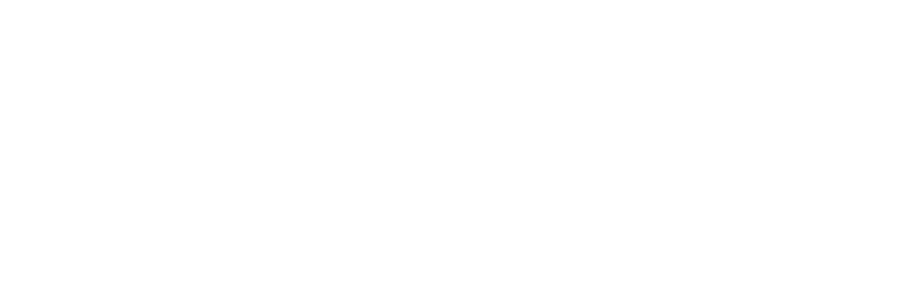
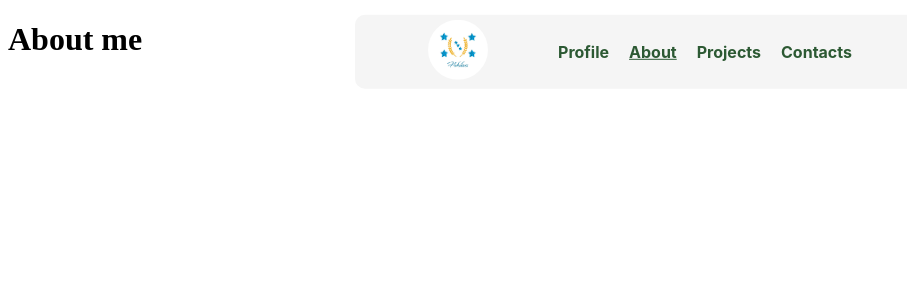
Before and after one commit to hakichris/Christian-portfolio, a React (Create React App) app: page /About in a window 1280 px wide. Before the commit this address had no page. Shown: the top 300 px of the page, without its empty margins (0-907 px from the left). Built offline with nearby package versions, Linux system fonts and the light colour scheme.

Commit message:
Update about.jsx

```diff
--- a/src/App.js
+++ b/src/App.js
@@ -3,6 +3,7 @@
 import ProjectCards from './components/Projects';
 import Contact from './components/Contact';
 import SharedLayout from './components/sharedlayout';
+import About from './components/About';
 
 function App() {
   return (
@@ -11,6 +12,7 @@
 
         <Route path="/" element={<SharedLayout />}>
           <Route index element={<Profile />} />
+          <Route path="About" element={<About />} />
           <Route path="Project" element={<ProjectCards />} />
           <Route path="Contact" element={<Contact />} />
 
--- /dev/null
+++ b/src/components/About.jsx
@@ -0,0 +1,11 @@
+const About = () => (
+
+  <div>
+
+    <h1> About me</h1>
+
+  </div>
+
+);
+
+export default About;
--- a/src/home-style/navbar.css
+++ b/src/home-style/navbar.css
@@ -3,7 +3,7 @@
   position: fixed;
   justify-content: center;
   align-items: center;
-  width: 60vh;
+  width: 70vh;
   top: 0%;
   left: 50%;
   transform: translate(-50%, 20%);
```
